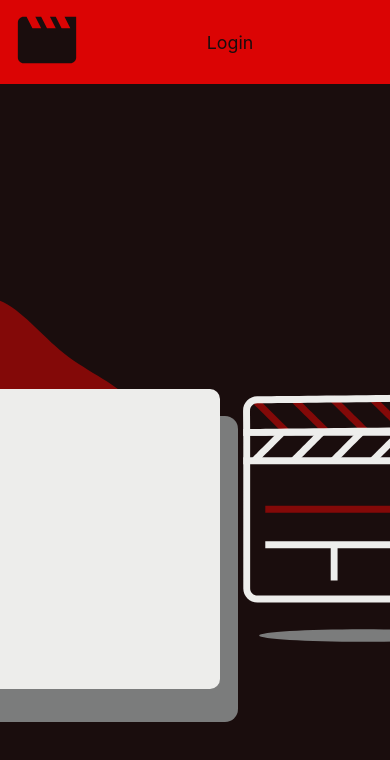
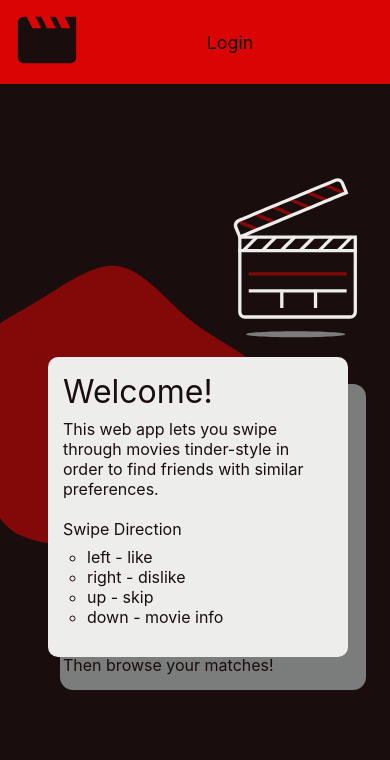
Before and after one commit to joshuahamlet/whatdoyouwannawatch, a React (Create React App) app: page / in a window 390 px wide. Shown: the top 760 px of the page. Built offline with nearby package versions, Linux system fonts and the light colour scheme; no server answers.

Commit message:
feat: responsive style updates

```diff
--- a/package.json
+++ b/package.json
@@ -6,6 +6,7 @@
     "@material-ui/core": "^4.11.0",
     "@material-ui/icons": "^4.9.1",
     "@material-ui/lab": "^4.0.0-alpha.56",
+    "@react-spring/web": "^9.5.5",
     "@testing-library/jest-dom": "^4.2.4",
     "@testing-library/react": "^9.5.0",
     "@testing-library/user-event": "^7.2.1",
@@ -16,7 +17,7 @@
     "react-lottie": "^1.2.3",
     "react-router-dom": "^5.2.0",
     "react-scripts": "^4.0.0",
-    "react-tinder-card": "^1.2.1",
+    "react-tinder-card": "~1.3.1",
     "recoil": "0.0.11",
     "socket.io-client": "^3.0.4"
   },
--- /dev/null
+++ b/src/Components/Animation.css
@@ -0,0 +1,12 @@
+.movAnim {
+  width: 24rem;
+  height: 24rem;
+}
+
+@media screen and (max-width: 780px) {
+  .movAnim {
+    width: 12rem;
+    height: 12rem;
+    transform: translate(7.25rem, -.75rem);
+  }
+}
--- a/src/Components/Animation.js
+++ b/src/Components/Animation.js
@@ -1,6 +1,7 @@
 import React from "react";
 import Lottie from "react-lottie";
 import animationData from "../lottie/movieAnim1.json";
+import './Animation.css'
 
 const defaultOptions = {
   loop: true,
@@ -13,8 +14,8 @@ const defaultOptions = {
 
 function Animation() {
   return (
-    <div>
-      <Lottie options={defaultOptions} height={400} width={400} />
+    <div className="movAnim" >
+      <Lottie options={defaultOptions} />
     </div>
   );
 }
--- a/src/Components/Header.js
+++ b/src/Components/Header.js
@@ -161,8 +161,10 @@ const Header = () => {
                 }}
               >
                 <div style={{ marginBottom: '2rem' }}>Sign in with</div>
-                <div style={{display: "flex", alignItems: "center"}}>
-                  <GoogleIcon style={{ fontSize: '1.5rem', marginRight: "0.5rem" }} />
+                <div style={{ display: 'flex', alignItems: 'center', border: "0.25rem solid var(--gray2)", borderColor: "var(--gray2)", padding: "0.5rem", borderRadius: "1rem", boxShadow: "inset -.25rem -.25rem .55rem #bdbdbd"}}>
+                  <GoogleIcon
+                    style={{ fontSize: '1.5rem', marginRight: '0.5rem' }}
+                  />
                   <a href='/auth/google'>Google</a>
                 </div>
               </div>
--- /dev/null
+++ b/src/Components/Landing.css
@@ -0,0 +1,10 @@
+@media screen and (max-width: 780px) {
+  .landingContainer {
+    flex-direction: column-reverse;
+    justify-content: center;
+  }
+
+  .welcomeContainer {
+    transform: translate(-3.5rem, -8rem)
+  }
+}
--- a/src/Components/Landing.js
+++ b/src/Components/Landing.js
@@ -1,53 +1,70 @@
 import React from 'react'
 import Animation from './Animation'
-
+import './Landing.css'
 
 const Landing = () => {
   return (
-    <div style={{height: "90vh", display: "flex", alignItems: "center"}}>
-
+    <div className='landingContainer' style={{ height: '90vh', display: 'flex', alignItems: 'center' }}>
+      <div
+        className="welcomeContainer"
+        style={{
+          borderRadius: '10px',
+          position: 'relative',
+          width: '400px',
+          height: '400px',
+          zIndex: 1,
+          marginRight: "2rem",
+        }}
+      >
+        <div style={{ height: '400px', width: '400px' }}>
+          <svg xmlns='http://www.w3.org/2000/svg' viewBox='0 0 200 200'>
+            <path
+              fill='#830908'
+              d='M134.4 44.6c12.7 10.1 27.3 15.3 35 25.6 7.7 10.3 8.6 25.7 4.8 39.3-3.8 13.6-12.2 25.3-21.7 35.5-9.6 10.2-20.4 19-32.1 20.6-11.7 1.7-24.4-3.6-38.5-6.6-14.2-2.9-30-3.3-39-11-9-7.8-11.3-22.8-15.7-38.9-4.4-16-10.8-33.1-5.9-45.5 4.9-12.4 21.2-20.2 36.2-29.2 15-9.1 28.7-19.5 41-17.2 12.3 2.3 23.2 17.3 35.9 27.4z'
+            ></path>
+          </svg>
+        </div>
 
         <div
           style={{
-            borderRadius: "10px",
-            position: "relative",
-            width: "400px",
-            height: "400px",
+            backgroundColor: '#EDEDEB',
+            color: '#1A0D0D',
+            borderRadius: '10px',
+            height: '300px',
+            width: '300px',
+            padding: '15px',
+            boxSizing: 'border-box',
+            position: 'absolute',
+            top: '50%',
+            left: '50%',
+            transform: 'translate( -25%, -25% )',
             zIndex: 1,
-        }}>
-
-            <div style={{height: "400px", width: "400px"}}>
-                <svg xmlns="http://www.w3.org/2000/svg" viewBox="0 0 200 200">
-                    <path
-                    fill="#830908"
-                    d="M134.4 44.6c12.7 10.1 27.3 15.3 35 25.6 7.7 10.3 8.6 25.7 4.8 39.3-3.8 13.6-12.2 25.3-21.7 35.5-9.6 10.2-20.4 19-32.1 20.6-11.7 1.7-24.4-3.6-38.5-6.6-14.2-2.9-30-3.3-39-11-9-7.8-11.3-22.8-15.7-38.9-4.4-16-10.8-33.1-5.9-45.5 4.9-12.4 21.2-20.2 36.2-29.2 15-9.1 28.7-19.5 41-17.2 12.3 2.3 23.2 17.3 35.9 27.4z"
+            boxShadow: '15px 30px 0px 3px #7B7C7C',
+          }}
         >
-                    </path>
-                </svg>
+          <p style={{ fontSize: '2rem', margin: '0 0 .5rem 0' }}>Welcome!</p>
+          <p style={{ fontSize: '1rem', margin: '0 0 .5rem 0' }}>
+            This web app lets you swipe through movies tinder-style in order to
+            find friends with similar preferences. <br />
+            <br />
+            Swipe Direction <br />
+            <ul
+              style={{
+                listStyleType: 'circle',
+                paddingLeft: '1.5rem',
+                margin: '.5rem 0',
+              }}
+            >
+              <li>left  - like</li>
+              <li>right - dislike</li>
+              <li>up    - skip</li>
+              <li>down  - movie info</li>
+            </ul>
+            <br/>
+            Then browse your matches!
+          </p>
         </div>
-
-            <div style={{
-                backgroundColor: "#EDEDEB",
-                color: "#1A0D0D",
-                borderRadius: "10px",
-                height: "300px",
-                width: "300px",
-                padding: "15px",
-                boxSizing: "border-box",
-                position: "absolute",
-                top: "50%",
-                left: "50%",
-                transform: "translate( -25%, -25% )",
-                zIndex: 1,
-                boxShadow: "15px 30px 0px 3px #7B7C7C"
-
-            }}>
-                hi
       </div>
-
-        </div>
-
-
 
       <Animation />
     </div>
--- a/src/Components/SwipeCard.js
+++ b/src/Components/SwipeCard.js
@@ -166,7 +166,9 @@ const SwipeCard = () => {
                   style={{zIndex: "1"}}
                   onSwipe={(dir) => onSwipe(dir, movie)}
                   onCardLeftScreen={() => onCardLeftScreen(movie.title)}
-                  preventSwipe={['down']}>
+                  preventSwipe={["down"]}
+                  swipeRequirementType='position'
+                    >
 
                     <div style={{backgroundImage: `url(${movie.largeimage})`}} className="card">
 
```
Also changed, not shown: 2 other files (tests, documents, lock files or other folders). Lines whose indentation alone changed are shown as unchanged.
